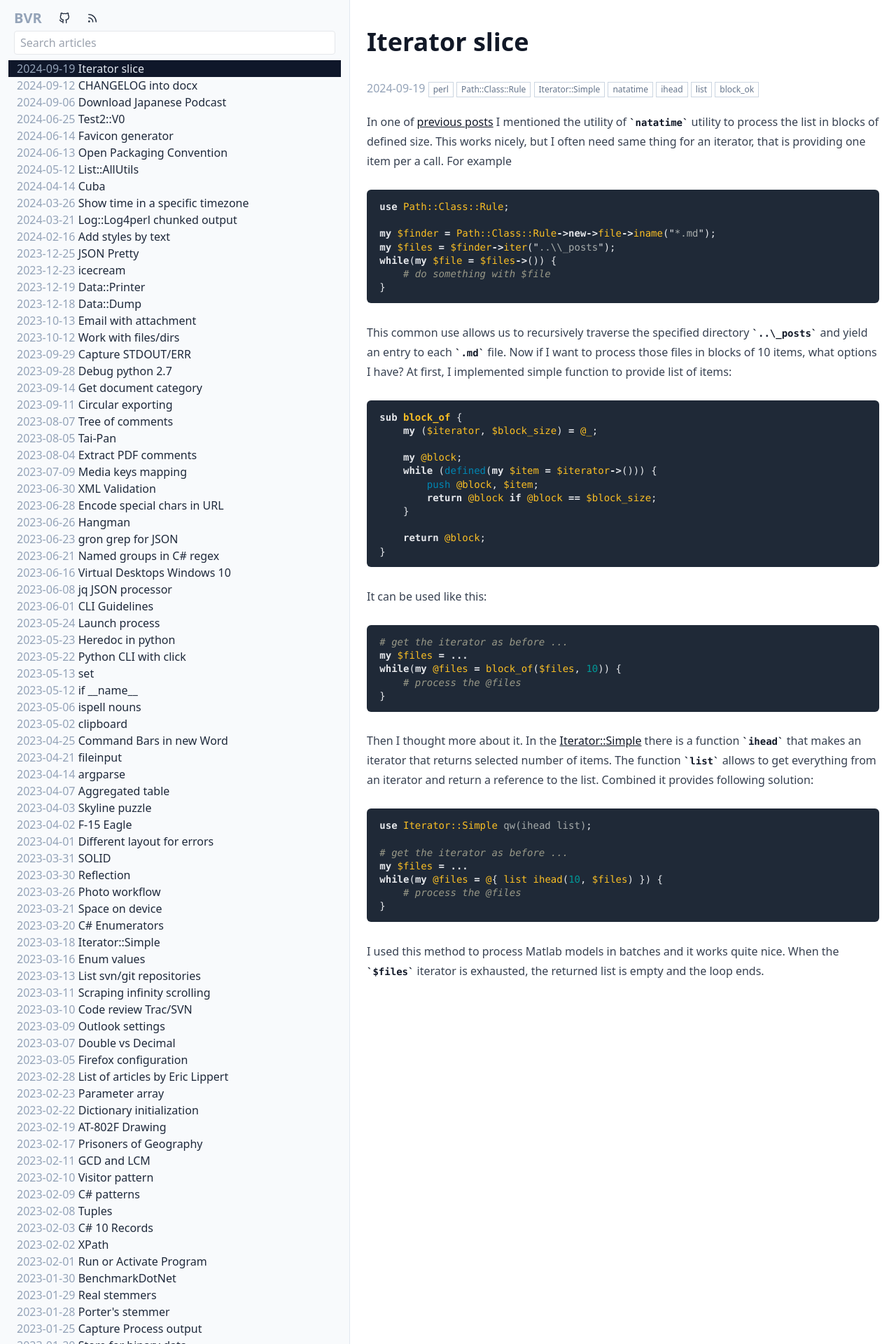
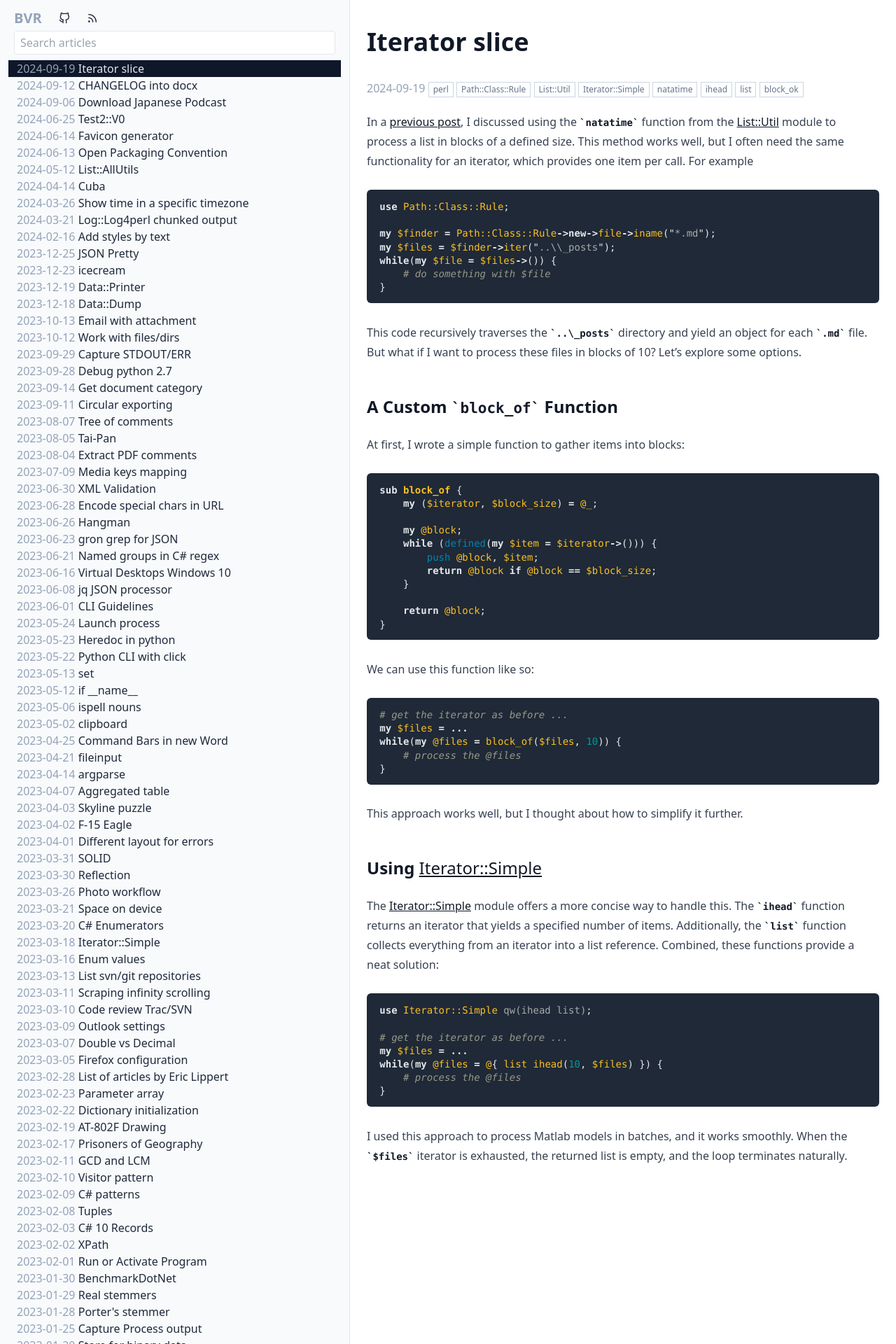
Before and after one commit to bvr/bvr.github.io, a Jekyll site: the page built from _posts/2024-09-19-iterator-slice.md, in a window 1280 px wide. Shown: the top 1920 px of the page at 70% size. Built offline with Jekyll 4.4.1, drawn with Linux system fonts in a browser that asks for light colours.

Commit message:
Proofreading

````diff
--- a/_posts/2024-09-19-iterator-slice.md
+++ b/_posts/2024-09-19-iterator-slice.md
@@ -5,13 +5,14 @@ published: yes
 tags:
   - perl
   - Path::Class::Rule
+  - List::Util
   - Iterator::Simple
   - natatime
   - ihead
   - list
   - block_ok
 ---
-In one of [previous posts]({% post_url 2024-05-12-list-allutils %}) I mentioned the utility of `natatime` utility to process the list in blocks of defined size. This works nicely, but I often need same thing for an iterator, that is providing one item per a call. For example
+In a [previous post]({% post_url 2024-05-12-list-allutils %}), I discussed using the `natatime` function from the [List::Util][2] module to process a list in blocks of a defined size. This method works well, but I often need the same functionality for an iterator, which provides one item per call. For example
 
 ```perl
 use Path::Class::Rule;
@@ -23,7 +24,12 @@ while(my $file = $files->()) {
 }
 ```
 
-This common use allows us to recursively traverse the specified directory `..\_posts` and yield an entry to each `.md` file. Now if I want to process those files in blocks of 10 items, what options I have? At first, I implemented simple function to provide list of items:
+This code recursively traverses the `..\_posts` directory and yield an object for each `.md` file. But what if I want to process these files in blocks of 10? Let's explore some options.
+
+
+## A Custom `block_of` Function
+
+At first, I wrote a simple function to gather items into blocks:
 
 ```perl
 sub block_of {
@@ -39,7 +45,7 @@ sub block_of {
 }
 ```
 
-It can be used like this:
+We can use this function like so:
 
 ```perl
 # get the iterator as before ...
@@ -49,7 +55,11 @@ while(my @files = block_of($files, 10)) {
 }
 ```
 
-Then I thought more about it. In the [Iterator::Simple][1] there is a function `ihead` that makes an iterator that returns selected number of items. The function `list` allows to get everything from an iterator and return a reference to the list. Combined it provides following solution:
+This approach works well, but I thought about how to simplify it further.
+
+## Using [Iterator::Simple][1]
+
+The [Iterator::Simple][1] module offers a more concise way to handle this. The `ihead` function returns an iterator that yields a specified number of items. Additionally, the `list` function collects everything from an iterator into a list reference. Combined, these functions provide a neat solution:
 
 ```perl
 use Iterator::Simple qw(ihead list);
@@ -61,6 +71,7 @@ while(my @files = @{ list ihead(10, $files) }) {
 }
 ```
 
-I used this method to process Matlab models in batches and it works quite nice. When the `$files` iterator is exhausted, the returned list is empty and the loop ends.
+I used this approach to process Matlab models in batches, and it works smoothly. When the `$files` iterator is exhausted, the returned list is empty, and the loop terminates naturally.
 
 [1]: https://metacpan.org/pod/Iterator::Simple
+[2]: https://metacpan.org/pod/List::Util
````
